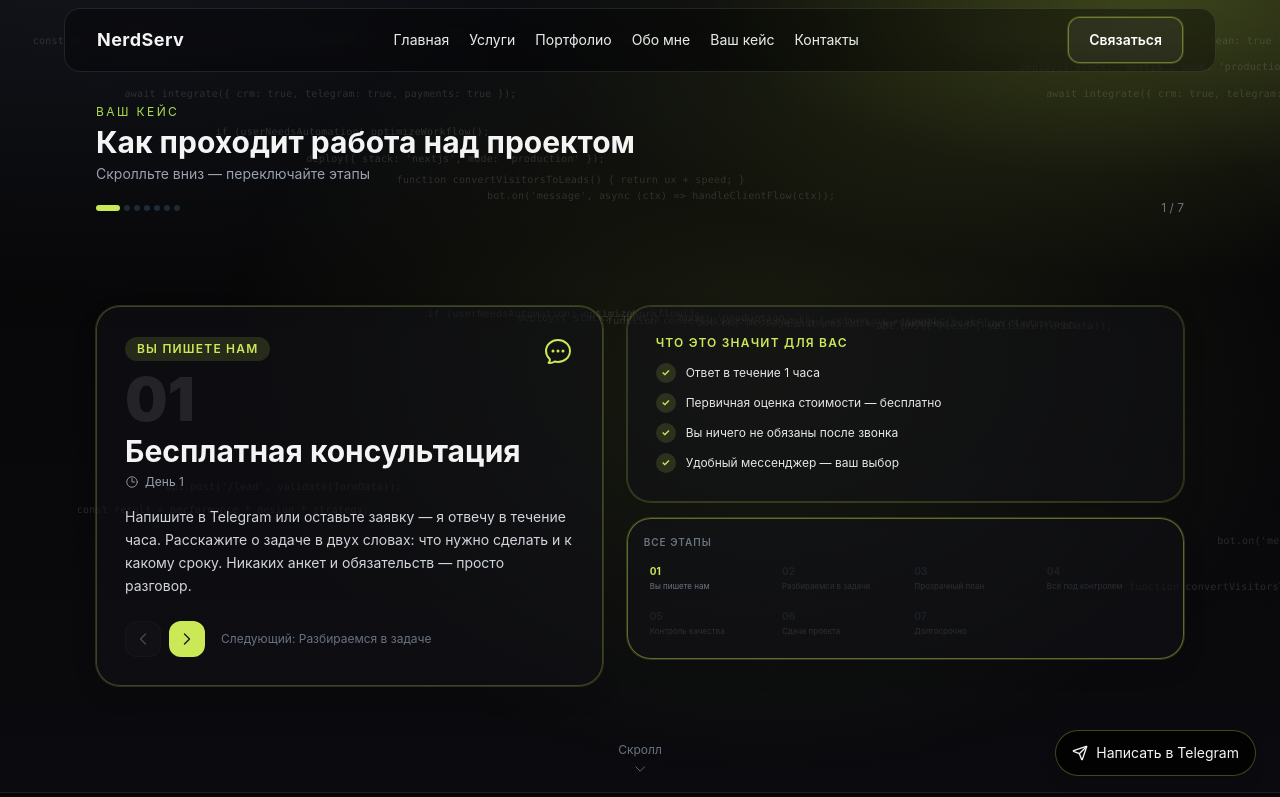
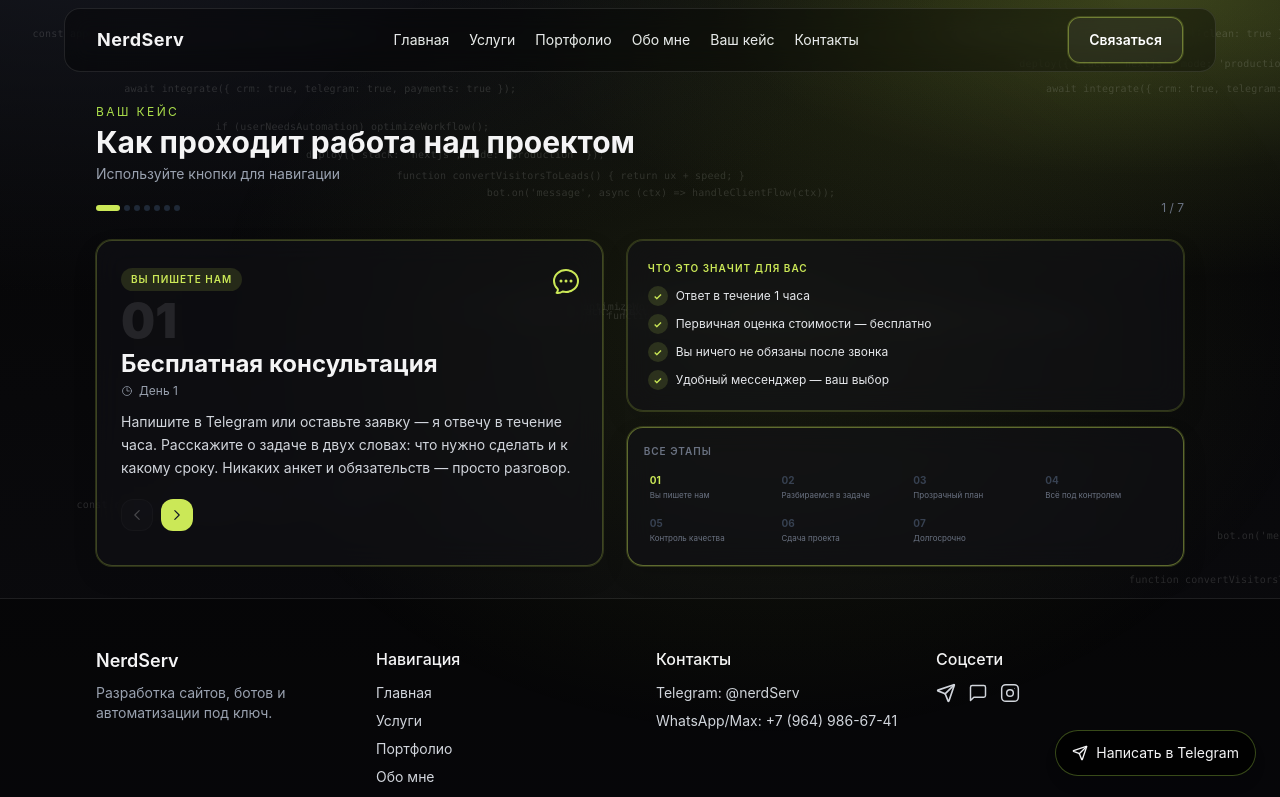
Before and after one commit to Pipata246/nerdServ, a Next.js app: page /your-case in a window 1280 px wide. Shown: the top 797 px of the page. Built offline with nearby package versions, Linux system fonts and the light colour scheme.

Commit message:
доработана мобильная верстка

```diff
--- a/src/app/your-case/your-case-client.tsx
+++ b/src/app/your-case/your-case-client.tsx
@@ -1,6 +1,6 @@
 "use client";
 
-import { useEffect, useRef, useState, useCallback } from "react";
+import { useState } from "react";
 import { motion, AnimatePresence } from "framer-motion";
 import Link from "next/link";
 
@@ -152,87 +152,27 @@ const TOTAL = STEPS.length;
 export function YourCaseClient() {
   const [active, setActive] = useState(0);
   const [direction, setDirection] = useState(1);
-  const [isAnimating, setIsAnimating] = useState(false);
-  const containerRef = useRef<HTMLDivElement>(null);
-  const accumulatorRef = useRef(0);
-  const THRESHOLD = 60;
 
-  const goTo = useCallback(
-    (next: number, dir: number) => {
-      if (isAnimating) return;
+  const goTo = (next: number) => {
     const clamped = Math.max(0, Math.min(TOTAL - 1, next));
     if (clamped === active) return;
-      setDirection(dir);
-      setIsAnimating(true);
+    setDirection(clamped > active ? 1 : -1);
     setActive(clamped);
-    },
-    [active, isAnimating]
-  );
-
-  useEffect(() => {
-    const el = containerRef.current;
-    if (!el) return;
-
-    const onWheel = (e: WheelEvent) => {
-      e.preventDefault();
-      accumulatorRef.current += e.deltaY;
-      if (Math.abs(accumulatorRef.current) >= THRESHOLD) {
-        const dir = accumulatorRef.current > 0 ? 1 : -1;
-        goTo(active + dir, dir);
-        accumulatorRef.current = 0;
-      }
-    };
-
-    el.addEventListener("wheel", onWheel, { passive: false });
-    return () => el.removeEventListener("wheel", onWheel);
-  }, [active, goTo]);
-
-  // Touch support
-  const touchStartY = useRef(0);
-  const onTouchStart = (e: React.TouchEvent) => {
-    touchStartY.current = e.touches[0].clientY;
-  };
-  const onTouchEnd = (e: React.TouchEvent) => {
-    const delta = touchStartY.current - e.changedTouches[0].clientY;
-    if (Math.abs(delta) > 40) {
-      const dir = delta > 0 ? 1 : -1;
-      goTo(active + dir, dir);
-    }
   };
 
   const step = STEPS[active];
 
   const variants = {
-    enter: (d: number) => ({
-      x: d > 0 ? 120 : -120,
-      opacity: 0,
-      scale: 0.94,
-      filter: "blur(6px)"
-    }),
-    center: {
-      x: 0,
-      opacity: 1,
-      scale: 1,
-      filter: "blur(0px)"
-    },
-    exit: (d: number) => ({
-      x: d > 0 ? -120 : 120,
-      opacity: 0,
-      scale: 0.94,
-      filter: "blur(6px)"
-    })
+    enter: (d: number) => ({ opacity: 0, x: d > 0 ? 60 : -60 }),
+    center: { opacity: 1, x: 0 },
+    exit: (d: number) => ({ opacity: 0, x: d > 0 ? -60 : 60 }),
   };
 
   return (
-    <div
-      ref={containerRef}
-      className="relative flex min-h-[calc(100vh-5rem)] flex-col overflow-hidden pb-6"
-      onTouchStart={onTouchStart}
-      onTouchEnd={onTouchEnd}
-    >
-      {/* Background glow that shifts per step */}
+    <div className="relative">
+      {/* Background glow */}
       <motion.div
-        className="pointer-events-none absolute inset-0 z-0"
+        className="pointer-events-none fixed inset-0 z-0"
         animate={{ opacity: 1 }}
         key={`bg-${active}`}
         style={{
@@ -243,24 +183,18 @@ export function YourCaseClient() {
 
       {/* Header */}
       <div className="container-main relative z-10 pt-6 sm:pt-8">
-        <motion.div
-          initial={{ opacity: 0, y: -16 }}
-          animate={{ opacity: 1, y: 0 }}
-          transition={{ duration: 0.5 }}
-        >
         <p className="text-xs uppercase tracking-[0.2em] text-lime-300/90">Ваш кейс</p>
         <h1 className="mt-1 text-xl font-bold sm:text-2xl lg:text-3xl">Как проходит работа над проектом</h1>
-          <p className="mt-1 text-xs text-gray-400 sm:text-sm">Скролльте вниз — переключайте этапы</p>
-        </motion.div>
+        <p className="mt-1 text-xs text-gray-400 sm:text-sm">Используйте кнопки для навигации</p>
       </div>
 
-      {/* Step progress bar */}
+      {/* Progress bar */}
       <div className="container-main relative z-10 mt-4">
         <div className="flex items-center gap-1">
           {STEPS.map((s, i) => (
             <button
               key={i}
-              onClick={() => goTo(i, i > active ? 1 : -1)}
+              onClick={() => goTo(i)}
               aria-label={s.title}
             >
               <motion.div
@@ -279,10 +213,9 @@ export function YourCaseClient() {
         </div>
       </div>
 
-      {/* Main card */}
-      <div className="container-main relative z-10 mt-4 flex flex-1 items-start overflow-y-auto sm:mt-6 sm:items-center">
-        <div className="w-full pb-4">
-          <AnimatePresence mode="wait" custom={direction} onExitComplete={() => setIsAnimating(false)}>
+      {/* Content */}
+      <div className="container-main relative z-10 mt-4 pb-8 sm:mt-6">
+        <AnimatePresence mode="wait" custom={direction}>
           <motion.div
             key={active}
             custom={direction}
@@ -290,113 +223,87 @@ export function YourCaseClient() {
             initial="enter"
             animate="center"
             exit="exit"
-              transition={{ duration: 0.45, ease: [0.25, 0.46, 0.45, 0.94] }}
-              className="grid gap-3 lg:grid-cols-[1fr_1.1fr] lg:gap-6"
+            transition={{ duration: 0.35, ease: "easeOut" }}
+            className="grid gap-4 lg:grid-cols-[1fr_1.1fr] lg:gap-6"
           >
-              {/* Left: step info */}
-              <div className="glass rounded-2xl p-4 sm:rounded-3xl sm:p-7" style={{ borderColor: `${step.accent}40` }}>
+            {/* Left */}
+            <div className="glass rounded-2xl p-4 sm:p-6" style={{ borderColor: `${step.accent}40` }}>
               <div className="flex items-start justify-between">
                 <div>
                   <span
-                      className="inline-block rounded-full px-2 py-0.5 text-[9px] font-semibold uppercase tracking-widest sm:px-3 sm:py-1 sm:text-xs"
+                    className="inline-block rounded-full px-2 py-0.5 text-[9px] font-semibold uppercase tracking-widest sm:px-2.5 sm:py-1 sm:text-[10px]"
                     style={{ background: `${step.accent}22`, color: step.accent }}
                   >
                     {step.tag}
                   </span>
-                    <p className="mt-1.5 text-3xl font-black opacity-10 sm:mt-2 sm:text-5xl lg:text-6xl">{step.number}</p>
+                  <p className="mt-1.5 text-3xl font-black opacity-10 sm:text-4xl lg:text-5xl">{step.number}</p>
                 </div>
-                  <motion.div
-                    initial={{ rotate: -15, scale: 0.8, opacity: 0 }}
-                    animate={{ rotate: 0, scale: 1, opacity: 1 }}
-                    transition={{ delay: 0.15, duration: 0.4 }}
-                    style={{ color: step.accent }}
-                    className="h-6 w-6 sm:h-8 sm:w-8"
-                  >
+                <div style={{ color: step.accent }} className="h-6 w-6 sm:h-7 sm:w-7">
                   {step.icon}
-                  </motion.div>
+                </div>
               </div>
 
-                <motion.h2
-                  initial={{ opacity: 0, y: 12 }}
-                  animate={{ opacity: 1, y: 0 }}
-                  transition={{ delay: 0.1, duration: 0.4 }}
-                  className="mt-1 text-lg font-bold leading-tight sm:text-2xl lg:text-3xl"
-                >
+              <h2 className="mt-1 text-lg font-bold leading-tight sm:text-xl lg:text-2xl">
                 {step.title}
-                </motion.h2>
+              </h2>
 
-                <motion.div
-                  initial={{ opacity: 0 }}
-                  animate={{ opacity: 1 }}
-                  transition={{ delay: 0.18 }}
-                  className="mt-1 flex items-center gap-1.5"
-                >
-                  <svg viewBox="0 0 24 24" fill="none" stroke="currentColor" strokeWidth="1.5" className="h-3 w-3 text-gray-400 sm:h-3.5 sm:w-3.5">
+              <div className="mt-1 flex items-center gap-1.5">
+                <svg viewBox="0 0 24 24" fill="none" stroke="currentColor" strokeWidth="1.5" className="h-3 w-3 text-gray-400">
                   <path strokeLinecap="round" strokeLinejoin="round" d="M12 6v6h4.5m4.5 0a9 9 0 1 1-18 0 9 9 0 0 1 18 0Z" />
                 </svg>
-                  <span className="text-[11px] text-gray-400 sm:text-xs">{step.duration}</span>
-                </motion.div>
+                <span className="text-[10px] text-gray-400 sm:text-xs">{step.duration}</span>
+              </div>
 
-                <motion.p
-                  initial={{ opacity: 0, y: 8 }}
-                  animate={{ opacity: 1, y: 0 }}
-                  transition={{ delay: 0.2, duration: 0.4 }}
-                  className="mt-3 text-xs leading-relaxed text-gray-300 sm:mt-4 sm:text-sm"
+              <p className="mt-3 text-xs leading-relaxed text-gray-300 sm:text-sm">
+                {step.description}
+              </p>
+
+              {/* Nav */}
+              <div className="mt-4 flex items-center gap-2 sm:mt-5">
+                <button
+                  onClick={() => goTo(active - 1)}
+                  disabled={active === 0}
+                  className="flex h-8 w-8 items-center justify-center rounded-xl border border-white/10 bg-white/5 transition hover:bg-white/10 disabled:opacity-25"
+                  aria-label="Предыдущий"
                 >
-                  {step.description}
-                </motion.p>
-
-                {/* Nav arrows */}
-                <div className="mt-4 flex items-center gap-2 sm:mt-6">
-                  <button
-                    onClick={() => goTo(active - 1, -1)}
-                    disabled={active === 0}
-                    className="flex h-8 w-8 items-center justify-center rounded-xl border border-white/10 bg-white/5 transition hover:bg-white/10 disabled:opacity-25 sm:h-9 sm:w-9"
-                    aria-label="Предыдущий этап"
-                  >
-                    <svg viewBox="0 0 24 24" fill="none" stroke="currentColor" strokeWidth="2" className="h-3.5 w-3.5 sm:h-4 sm:w-4">
+                  <svg viewBox="0 0 24 24" fill="none" stroke="currentColor" strokeWidth="2" className="h-3.5 w-3.5">
                     <path strokeLinecap="round" strokeLinejoin="round" d="M15.75 19.5 8.25 12l7.5-7.5" />
                   </svg>
                 </button>
                 <button
-                    onClick={() => goTo(active + 1, 1)}
+                  onClick={() => goTo(active + 1)}
                   disabled={active === TOTAL - 1}
-                    className="flex h-8 w-8 items-center justify-center rounded-xl transition disabled:opacity-25 sm:h-9 sm:w-9"
+                  className="flex h-8 w-8 items-center justify-center rounded-xl transition disabled:opacity-25"
                   style={{ background: step.accent, color: "#111827" }}
-                    aria-label="Следующий этап"
+                  aria-label="Следующий"
                 >
-                    <svg viewBox="0 0 24 24" fill="none" stroke="currentColor" strokeWidth="2" className="h-3.5 w-3.5 sm:h-4 sm:w-4">
+                  <svg viewBox="0 0 24 24" fill="none" stroke="currentColor" strokeWidth="2" className="h-3.5 w-3.5">
                     <path strokeLinecap="round" strokeLinejoin="round" d="m8.25 4.5 7.5 7.5-7.5 7.5" />
                   </svg>
                 </button>
                 {active === TOTAL - 1 && (
-                    <Link href="/contact" className="btn-primary ml-1 text-[11px] sm:ml-2 sm:text-sm">
+                  <Link href="/contact" className="btn-primary ml-1 text-[11px] sm:text-xs">
                     Начать проект →
                   </Link>
-                  )}
-                  {active < TOTAL - 1 && (
-                    <span className="ml-1 hidden text-[11px] text-gray-500 sm:ml-2 sm:inline sm:text-xs">
-                      Следующий: {STEPS[active + 1].tag}
-                    </span>
                 )}
               </div>
             </div>
 
-              {/* Right: details */}
-              <div className="flex flex-col gap-2.5 sm:gap-3 lg:gap-4">
-                {/* Detail list */}
-                <div className={`glass rounded-2xl bg-gradient-to-br p-4 sm:rounded-3xl sm:p-5 lg:p-7 ${step.color}`} style={{ borderColor: `${step.accent}30` }}>
-                  <p className="mb-2.5 text-[9px] font-semibold uppercase tracking-widest sm:mb-3 sm:text-[10px] lg:text-xs" style={{ color: step.accent }}>
+            {/* Right */}
+            <div className="flex flex-col gap-3 lg:gap-4">
+              {/* Details */}
+              <div className={`glass rounded-2xl bg-gradient-to-br p-4 sm:p-5 ${step.color}`} style={{ borderColor: `${step.accent}30` }}>
+                <p className="mb-2.5 text-[9px] font-semibold uppercase tracking-widest sm:text-[10px]" style={{ color: step.accent }}>
                   Что это значит для вас
                 </p>
-                  <div className="space-y-2 sm:space-y-2.5">
+                <div className="space-y-2">
                   {step.details.map((d, i) => (
                     <motion.div
                       key={d}
                       initial={{ opacity: 0, x: 20 }}
                       animate={{ opacity: 1, x: 0 }}
                       transition={{ delay: 0.15 + i * 0.07, duration: 0.35 }}
-                        className="flex items-start gap-2 sm:gap-2.5"
+                      className="flex items-start gap-2"
                     >
                       <span
                         className="flex h-4 w-4 flex-shrink-0 items-center justify-center rounded-full text-[9px] font-bold sm:h-5 sm:w-5 sm:text-[10px]"
@@ -410,101 +317,54 @@ export function YourCaseClient() {
                 </div>
               </div>
 
-                {/* Last step: CTA / Other steps: mini map */}
-                <AnimatePresence mode="wait">
+              {/* CTA or Map */}
               {active === TOTAL - 1 ? (
-                    <motion.div
-                      key="cta"
-                      initial={{ opacity: 0, y: 16 }}
-                      animate={{ opacity: 1, y: 0 }}
-                      exit={{ opacity: 0 }}
-                      transition={{ duration: 0.4 }}
-                      className="glass rounded-2xl p-4 sm:rounded-3xl sm:p-5"
-                      style={{ borderColor: "#cbe85740" }}
-                    >
+                <div className="glass rounded-2xl p-4 sm:p-5" style={{ borderColor: "#cbe85740" }}>
                   <p className="text-[9px] uppercase tracking-widest text-lime-300/70 sm:text-[10px]">Вы прошли все 7 этапов</p>
-                      <p className="mt-1.5 text-base font-bold sm:mt-2 sm:text-lg">Готовы запустить свой проект?</p>
-                      <p className="mt-1.5 text-[11px] text-gray-400 sm:mt-2 sm:text-xs">
-                        Напишите — расскажу, сколько займёт именно ваша задача и что будет на каждом шаге.
+                  <p className="mt-1.5 text-base font-bold sm:text-lg">Готовы запустить свой проект?</p>
+                  <p className="mt-1.5 text-[11px] text-gray-400 sm:text-xs">
+                    Напишите — расскажу, сколько займёт именно ваша задача.
                   </p>
-                      <div className="mt-3 flex flex-col gap-2 sm:mt-4">
-                        <Link href="/contact" className="btn-primary w-full justify-center text-xs sm:text-sm">
+                  <div className="mt-3 flex flex-col gap-2">
+                    <Link href="/contact" className="btn-primary w-full justify-center text-xs">
                       Начать проект →
                     </Link>
-                        <Link href="https://t.me/nerdServ" target="_blank" rel="noopener noreferrer" className="btn-secondary w-full justify-center text-xs sm:text-sm">
+                    <Link href="https://t.me/nerdServ" target="_blank" rel="noopener noreferrer" className="btn-secondary w-full justify-center text-xs">
                       Написать в Telegram
                     </Link>
                   </div>
-                      <div className="mt-3 flex justify-around border-t border-white/8 pt-2.5 sm:pt-3">
+                  <div className="mt-3 flex justify-around border-t border-white/8 pt-2.5">
                     {[["40+", "проектов"], ["1 час", "ответ"], ["2 нед.", "гарантия"]].map(([v, l]) => (
                       <div key={l} className="text-center">
-                            <p className="text-xs font-black text-lime-300 sm:text-sm">{v}</p>
-                            <p className="text-[8px] text-gray-500 sm:text-[9px]">{l}</p>
+                        <p className="text-xs font-black text-lime-300">{v}</p>
+                        <p className="text-[8px] text-gray-500">{l}</p>
                       </div>
                     ))}
                   </div>
-                    </motion.div>
+                </div>
               ) : (
-                    <motion.div
-                      key="map"
-                      initial={{ opacity: 0 }}
-                      animate={{ opacity: 1 }}
-                      exit={{ opacity: 0 }}
-                      transition={{ duration: 0.3 }}
-                      className="glass rounded-2xl p-3 sm:rounded-3xl sm:p-4"
-                    >
+                <div className="glass rounded-2xl p-3 sm:p-4">
                   <p className="mb-2 text-[9px] font-semibold uppercase tracking-widest text-gray-500 sm:text-[10px]">Все этапы</p>
-                      <div className="grid grid-cols-4 gap-1 sm:gap-1.5">
+                  <div className="grid grid-cols-4 gap-1">
                     {STEPS.map((s, i) => (
                       <button
                         key={i}
-                            onClick={() => goTo(i, i > active ? 1 : -1)}
-                            className="rounded-lg p-1 text-left transition hover:bg-white/5 sm:rounded-xl sm:p-1.5"
-                          >
-                            <motion.div
-                              animate={{ opacity: i === active ? 1 : i < active ? 0.6 : 0.3 }}
-                              transition={{ duration: 0.3 }}
+                        onClick={() => goTo(i)}
+                        className="rounded-lg p-1 text-left transition hover:bg-white/5 sm:p-1.5"
                       >
                         <p className="text-[9px] font-bold sm:text-[10px]" style={{ color: i === active ? step.accent : i < active ? "#6b7280" : "#374151" }}>
                           {s.number}
                         </p>
                         <p className="mt-0.5 hidden text-[7px] leading-tight text-gray-500 sm:block sm:text-[8px]">{s.tag}</p>
-                            </motion.div>
                       </button>
                     ))}
                   </div>
-                    </motion.div>
+                </div>
               )}
-                </AnimatePresence>
             </div>
           </motion.div>
         </AnimatePresence>
       </div>
     </div>
-
-      {/* Scroll hint */}
-      <AnimatePresence>
-        {active === 0 && (
-          <motion.div
-            initial={{ opacity: 0, y: 8 }}
-            animate={{ opacity: 1, y: 0 }}
-            exit={{ opacity: 0 }}
-            transition={{ delay: 1.2 }}
-            className="absolute bottom-4 left-1/2 z-10 -translate-x-1/2"
-          >
-            <motion.div
-              animate={{ y: [0, 6, 0] }}
-              transition={{ repeat: Infinity, duration: 1.4, ease: "easeInOut" }}
-              className="flex flex-col items-center gap-1 text-gray-500"
-            >
-              <span className="text-[10px] sm:text-xs">Скролл</span>
-              <svg viewBox="0 0 24 24" fill="none" stroke="currentColor" strokeWidth="1.5" className="h-3.5 w-3.5">
-                <path strokeLinecap="round" strokeLinejoin="round" d="m19.5 8.25-7.5 7.5-7.5-7.5" />
-              </svg>
-            </motion.div>
-          </motion.div>
-        )}
-      </AnimatePresence>
-    </div>
   );
 }
```
Lines whose indentation alone changed are shown as unchanged.
